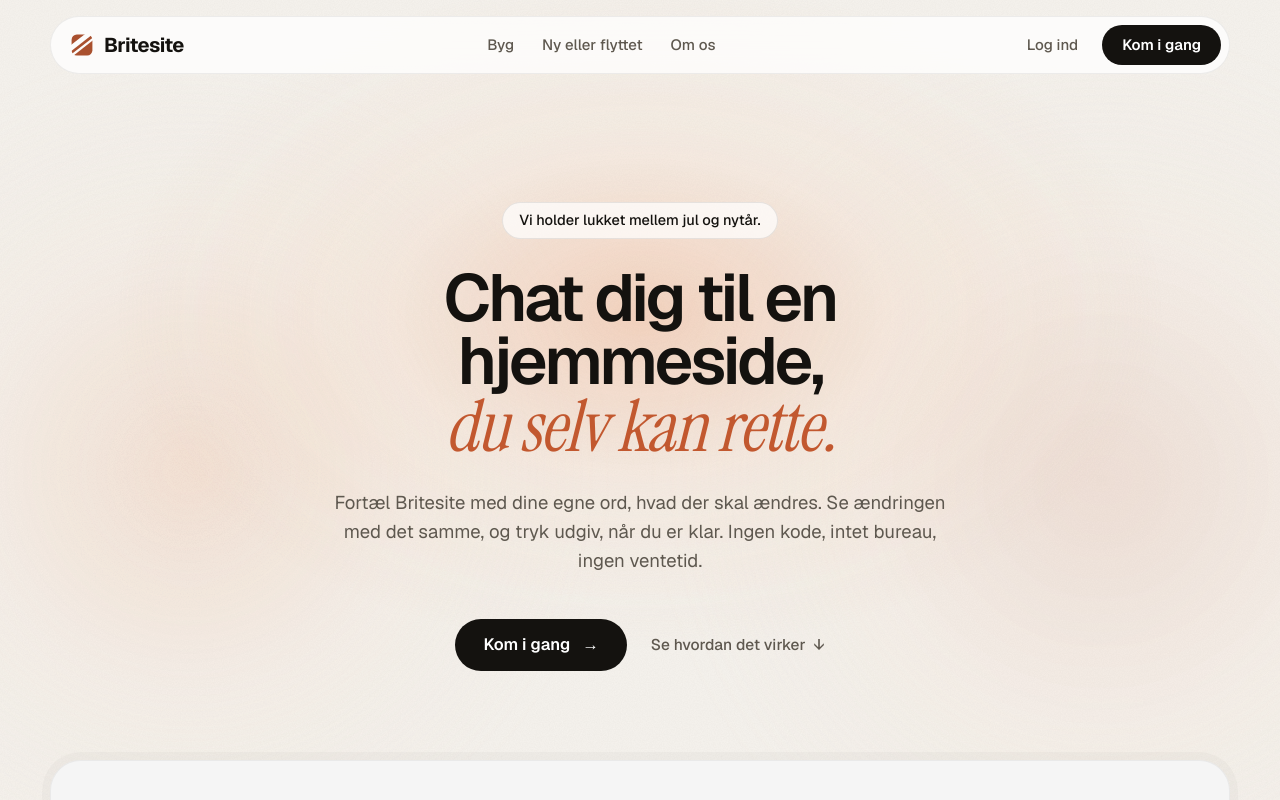
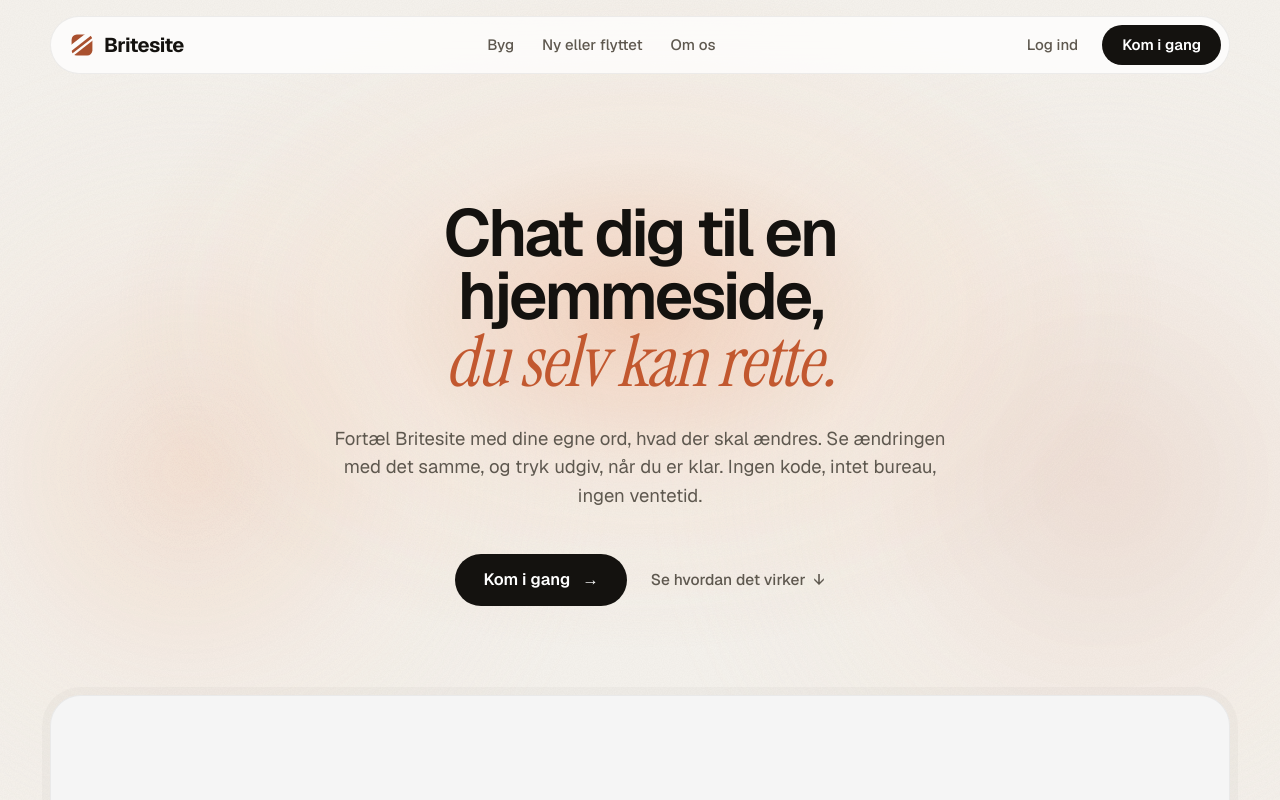
Before and after one commit to Britesite/britesite-demo-webpage, a Next.js app: page / in a window 1280 px wide. Shown: the top 800 px of the page. Built offline with nearby package versions, Linux system fonts and the light colour scheme.

Commit message:
undo(draft): restore reviewed checkpoint
Website-Operation: job_6833e4d2c347e9937eb6b14b79abc535

```diff
--- a/src/components/Hero.tsx
+++ b/src/components/Hero.tsx
@@ -37,13 +37,6 @@ export function Hero() {
       </motion.div>
 
       <div className="relative mx-auto flex max-w-[1180px] flex-col items-center text-center">
-        <motion.p
-          {...enter(0)}
-          className="mb-7 rounded-full border border-ink/[.09] bg-white/70 px-4 py-2 text-[14.5px] font-medium leading-[1.3] text-ink"
-        >
-          {hero.notice}
-        </motion.p>
-
         <motion.h1
           {...enter(0.08)}
           className="m-0 max-w-[15ch] text-balance text-[clamp(37px,5.17vw,79px)] font-semibold leading-[.95] tracking-[-.045em]"
--- a/src/content/da.ts
+++ b/src/content/da.ts
@@ -13,7 +13,6 @@ export const hero = {
   titleLead: "Chat dig til en hjemmeside,",
   titleAccent: "du selv kan rette.",
   lede: "Fortæl Britesite med dine egne ord, hvad der skal ændres. Se ændringen med det samme, og tryk udgiv, når du er klar. Ingen kode, intet bureau, ingen ventetid.",
-  notice: "Vi holder lukket mellem jul og nytår.",
   cta: "Kom i gang",
   secondary: "Se hvordan det virker",
   videoPlaceholder: "Hero-video: skærmoptagelse af en rettelse",
```
